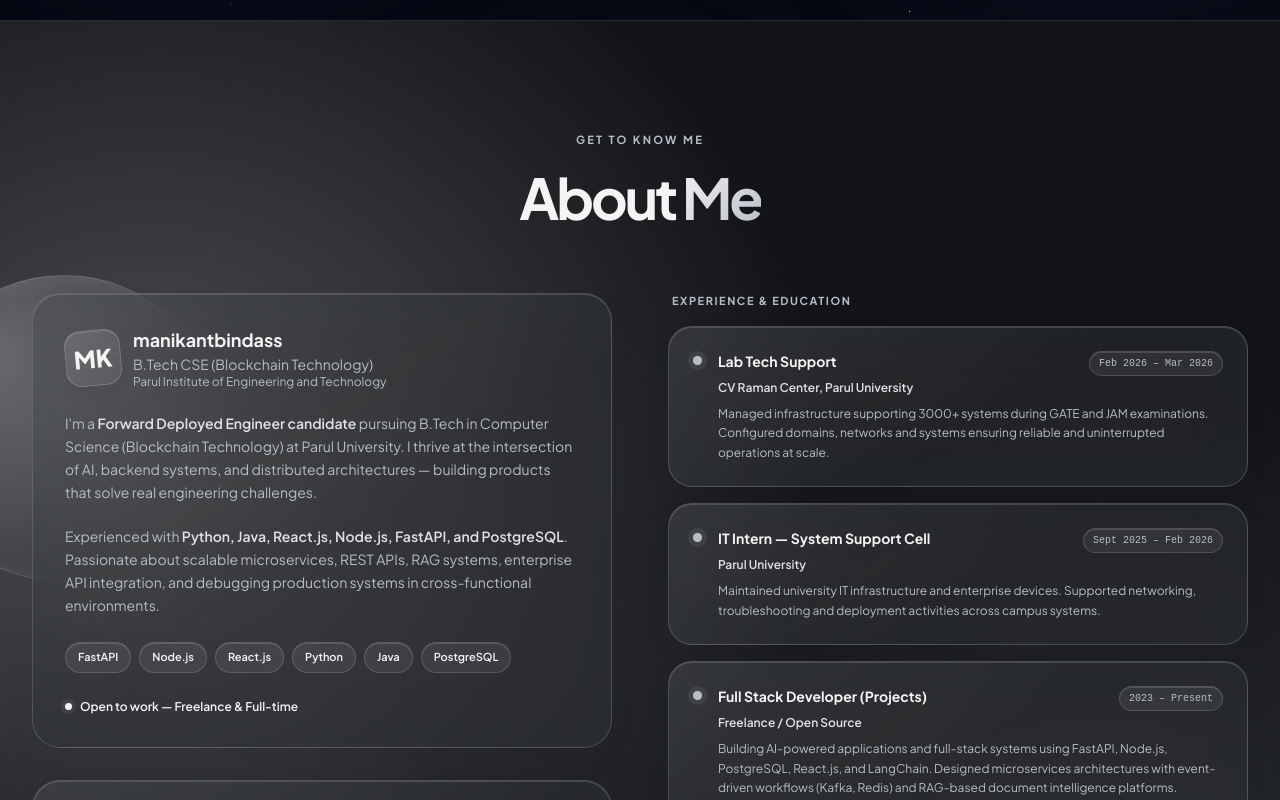
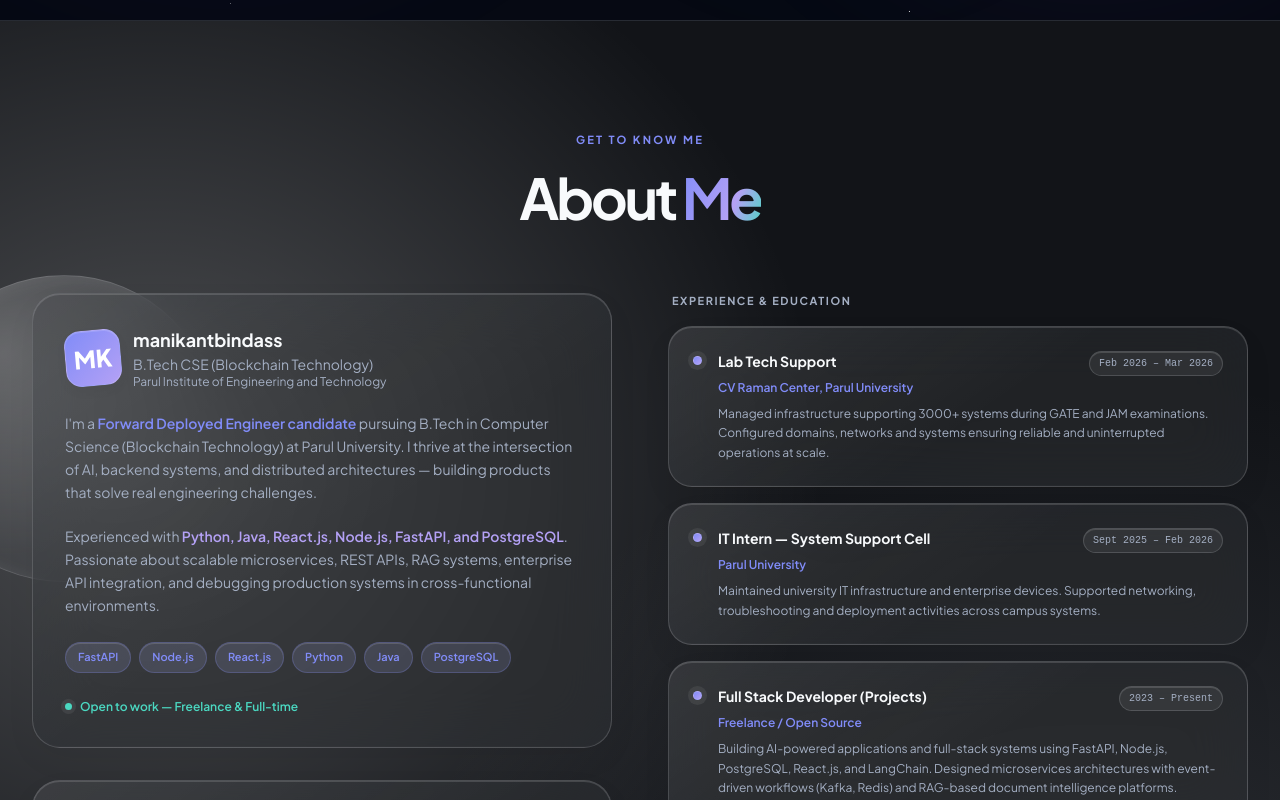
Before and after one commit to manikantbindass/Portfolio, a Next.js app: page / in a window 1280 px wide. Shown: the part 840-1640 px from the top of the page. Built offline with nearby package versions, Linux system fonts and the light colour scheme; no server answers.

Commit message:
style: match About to portfolio colors

```diff
--- a/components/sections/About.module.css
+++ b/components/sections/About.module.css
@@ -1,9 +1,4 @@
 .section {
-  --fg: #202329;
-  --muted: #555b65;
-  --accent: #383e48;
-  --accent2: #383e48;
-  --teal: #383e48;
   --about-panel: rgba(255, 255, 255, 0.58);
   --about-edge: rgba(255, 255, 255, 0.9);
   --about-inset: rgba(255, 255, 255, 0.85);
@@ -15,11 +10,6 @@
 }
 
 :global(.dark) .section {
-  --fg: #f4f4f5;
-  --muted: #b9bdc5;
-  --accent: #e0e2e7;
-  --accent2: #e0e2e7;
-  --teal: #e0e2e7;
   --about-panel: rgba(47, 50, 57, 0.48);
   --about-edge: rgba(235, 238, 245, 0.18);
   --about-inset: rgba(255, 255, 255, 0.14);
@@ -53,13 +43,9 @@
 .lighting::before { top: 17%; left: -7%; }
 .lighting::after { bottom: 12%; right: -8%; width: clamp(120px, 18vw, 260px); }
 
-.section :global(.gradient-text) {
-  background-image: linear-gradient(135deg, var(--fg), var(--muted));
-}
-
-.section :global(.section-label) { color: var(--muted); }
+.section :global(.section-label) { color: var(--accent); }
 .section :global(.strength-item) { border-color: var(--about-line); }
-.section :global(.strength-item) > span:first-child { color: var(--fg); }
+.section :global(.strength-item) > span:first-child { color: var(--accent); }
 
 .panel {
   position: relative;
@@ -79,7 +65,8 @@
 .avatar {
   flex-shrink: 0;
   border: 1px solid var(--about-edge);
-  background: linear-gradient(145deg, var(--about-inset), var(--about-chip));
+  color: #fff;
+  background: linear-gradient(135deg, var(--accent), var(--accent2));
   box-shadow: inset 0 1px 0 var(--about-inset), 0 5px 12px rgba(20, 23, 30, 0.04);
   transform: rotate(-5deg);
 }
@@ -94,15 +81,15 @@
   box-shadow: inset 0 1px 0 var(--about-inset);
 }
 
-.chip { padding: 6px 12px; font-size: 11px; font-weight: 600; color: var(--fg); }
+.chip { padding: 6px 12px; font-size: 11px; font-weight: 600; color: var(--accent); border-color: color-mix(in srgb, var(--accent) 25%, transparent); background: color-mix(in srgb, var(--accent) 8%, var(--about-chip)); }
 .period { padding: 4px 9px; font: 10px/1.5 monospace; color: var(--muted); }
-.availability { color: var(--fg); padding-top: 4px; }
-.statusDot { width: 7px; height: 7px; border-radius: 50%; background: var(--fg); box-shadow: 0 0 0 4px var(--about-chip); flex-shrink: 0; }
+.availability { color: var(--teal); padding-top: 4px; }
+.statusDot { width: 7px; height: 7px; border-radius: 50%; background: var(--teal); box-shadow: 0 0 0 4px var(--about-chip); flex-shrink: 0; }
 .groupLabel { margin-bottom: 16px; padding-left: 4px; font-size: 11px; font-weight: 700; letter-spacing: 0.14em; text-transform: uppercase; color: var(--muted); }
 .experience { padding: 24px; border-radius: 24px; }
-.timelineDot { flex: 0 0 9px; height: 9px; margin-top: 5px; border-radius: 50%; border: 1px solid var(--about-edge); background: var(--muted); box-shadow: 0 0 0 5px var(--about-chip); }
+.timelineDot { flex: 0 0 9px; height: 9px; margin-top: 5px; border-radius: 50%; border: 1px solid var(--about-edge); background: linear-gradient(135deg, var(--accent), var(--accent2)); box-shadow: 0 0 0 5px var(--about-chip); }
 .certification { padding: 18px 20px; border-radius: 22px; }
-.award { display: grid; place-items: center; flex: 0 0 40px; height: 40px; border: 1px solid var(--about-line); border-radius: 14px; color: var(--fg); background: var(--about-chip); }
+.award { display: grid; place-items: center; flex: 0 0 40px; height: 40px; border: 1px solid var(--about-line); border-radius: 14px; color: var(--accent); background: var(--about-chip); }
 
 @media (max-width: 640px) {
   .panel { padding: 22px; border-radius: 24px; }
```
